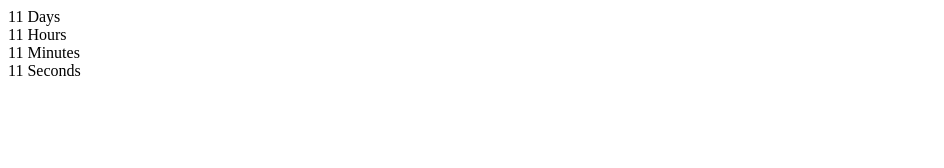
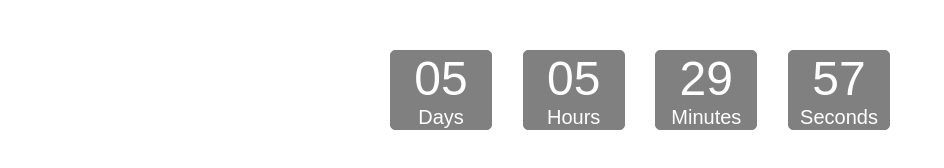
Before and after one commit to Uaskoa/goit-js-hw-11-timer, a plain HTML site: page index.html in a window 1280 px wide. Shown: the whole page, without its empty margins (0-944 px from the left). Drawn offline with Linux system fonts and the light colour scheme.

Commit message:
timer fin

```diff
--- /dev/null
+++ b/css/main.css
@@ -0,0 +1,30 @@
+.timer {
+  width: 500px;
+  margin: 50px auto;
+  display: flex;
+  justify-content: space-between;
+  align-items: center;
+}
+
+.field {
+  width: 100px;
+  display: flex;
+  flex-direction: column;
+  justify-content: center;
+  align-items: center;
+  border: 1px grey solid;
+  background-color: grey;
+  border-radius: 5px;
+}
+
+.value {
+  font-size: 48px;
+  font-family: Arial, Helvetica, sans-serif;
+  color: white;
+}
+
+.label {
+     font-size: 20px;
+  font-family: Arial, Helvetica, sans-serif;
+  color: white;
+}
--- a/index.html
+++ b/index.html
@@ -4,27 +4,28 @@
     <meta charset="UTF-8">
     <meta http-equiv="X-UA-Compatible" content="IE=edge">
     <meta name="viewport" content="width=device-width, initial-scale=1.0">
+    <link rel="stylesheet" href="./css/main.css">
     <title>Document</title>
 </head>
 <body>
 <div class="timer" id="timer-1">
   <div class="field">
-    <span class="value" data-value="days">11</span>
+    <span class="value" data-value="days"></span>
     <span class="label">Days</span>
   </div>
 
   <div class="field">
-    <span class="value" data-value="hours">11</span>
+    <span class="value" data-value="hours"></span>
     <span class="label">Hours</span>
   </div>
 
   <div class="field">
-    <span class="value" data-value="mins">11</span>
+    <span class="value" data-value="mins"></span>
     <span class="label">Minutes</span>
   </div>
 
   <div class="field">
-    <span class="value" data-value="secs">11</span>
+    <span class="value" data-value="secs"></span>
     <span class="label">Seconds</span>
   </div>
 </div>
--- a/js/main.js
+++ b/js/main.js
@@ -1,7 +1,62 @@
-// const daysRef = document.querySelector(".value[data-value='days']");
-// const hoursRef = document.querySelector(".value[data-value='hours']");
-// const minsRef = document.querySelector(".value[data-value='mins']");
-// const secsRef = document.querySelector(".value[data-value='secs']");
+class CountdownTimer {
+  constructor(countdownObject) {
+    this.selector = countdownObject.selector;
+    this.targetDate = countdownObject.targetDate;
+    this.daysRef = document.querySelector("[data-value='days']");
+    this.hoursRef = document.querySelector("[data-value='hours']");
+    this.minsRef = document.querySelector("[data-value='mins']");
+    this.secsRef = document.querySelector("[data-value='secs']");
+    this.start();
+  }
+
+  start() {
+    setInterval(() => {
+
+      const targetTime = new Date(this.targetDate).getTime();
+      const currentTime = Date.now();
+      const deltaTime = targetTime - currentTime;
+      const time = this.getTimeComponents(deltaTime);
+
+      this.updateCountdown(time);
+    }, 1000);
+  }
+
+  getTimeComponents(time) {
+    const days = this.pad(Math.floor(time / (1000 * 60 * 60 * 24)));
+    const hours = this.pad(
+      Math.floor((time % (1000 * 60 * 60 * 24)) / (1000 * 60 * 60))
+    );
+    const mins = this.pad(Math.floor((time % (1000 * 60 * 60)) / (1000 * 60)));
+    const secs = this.pad(Math.floor((time % (1000 * 60)) / 1000));
+
+    return { days, hours, mins, secs };
+  }
+
+  pad(value) {
+    return String(value).padStart(2, "0");
+  }
+
+  updateCountdown({ days, hours, mins, secs }) {
+    this.daysRef.textContent = `${days}`;
+    this.hoursRef.textContent = `${hours}`;
+    this.minsRef.textContent = `${mins}`;
+    this.secsRef.textContent = `${secs}`;
+  }
+}
+
+new CountdownTimer({
+  selector: "#timer-1",
+  targetDate: new Date("Mar 8, 21"),
+});
+
+
+
+
+
+// const daysRef = document.querySelector("[data-value='days']");
+// const hoursRef = document.querySelector("[data-value='hours']");
+// const minsRef = document.querySelector("[data-value='mins']");
+// const secsRef = document.querySelector("[data-value='secs']");
 
 // console.log(daysRef);
 // console.log(hoursRef);
@@ -11,7 +66,7 @@
 // const countdown = {
 //   start() {
 //     setInterval(() => {
-//       const targetDate = new Date("Mar 7, 2021");
+//       const targetDate = new Date("Mar 8, 2021");
 //       const targetTime = targetDate.getTime();
 //       const currentTime = Date.now();
 //       const deltaTime = targetTime - currentTime;
@@ -50,69 +105,3 @@
 //   minsRef.textContent = `${mins}`;
 //   secsRef.textContent = `${secs}`;
 // }
-
-
-
-
-/////////// ClASS
-
-class CountdownTimer {
-  constructor({ selector, targetDate }) {
-    // this.intervalId = null;
-    // this.isActive = false;
-    this.selector = selector;
-    this.targetDate = targetDate;
-  }
-
-  start() {
-    // this.isActive = true;
-
-     setInterval(() => {
-      const targetDate1 = new Date(this.targetDate);
-      const targetTime = targetDate1.getTime();
-      const currentTime = Date.now();
-      const deltaTime = targetTime - currentTime;
-      const time = this.getTimeComponents(deltaTime);
-      //       console.log(time);
-
-    //   updateCountdown(time)
-     }, 1000);
-
-
-  }
-
-  getTimeComponents(time) {
-    const days = this.pad(Math.floor(time / (1000 * 60 * 60 * 24)));
-    const hours = this.pad(
-      Math.floor((time % (1000 * 60 * 60 * 24)) / (1000 * 60 * 60))
-    );
-    const mins = this.pad(Math.floor((time % (1000 * 60 * 60)) / (1000 * 60)));
-    const secs = this.pad(Math.floor((time % (1000 * 60)) / 1000));
-
-    return { days, hours, mins, secs };
-  }
-}
-
-
-
-function pad(value) {
-  return String(value).padStart(2, "0");
-}
-
-function updateCountdown({ days, hours, mins, secs }) {
-  daysRef.textContent = `${days}`;
-  hoursRef.textContent = `${hours}`;
-  minsRef.textContent = `${mins}`;
-  secsRef.textContent = `${secs}`;
-}
-
-
-const timer = new CountdownTimer({
-  selector: "#timer-1",
-  targetDate: new Date("Jul 17, 2019"),
-});
-console.log(timer);
-
-timer.start();
-console.log(timer.start());
-console.log(timer.getTimeComponents());
```
